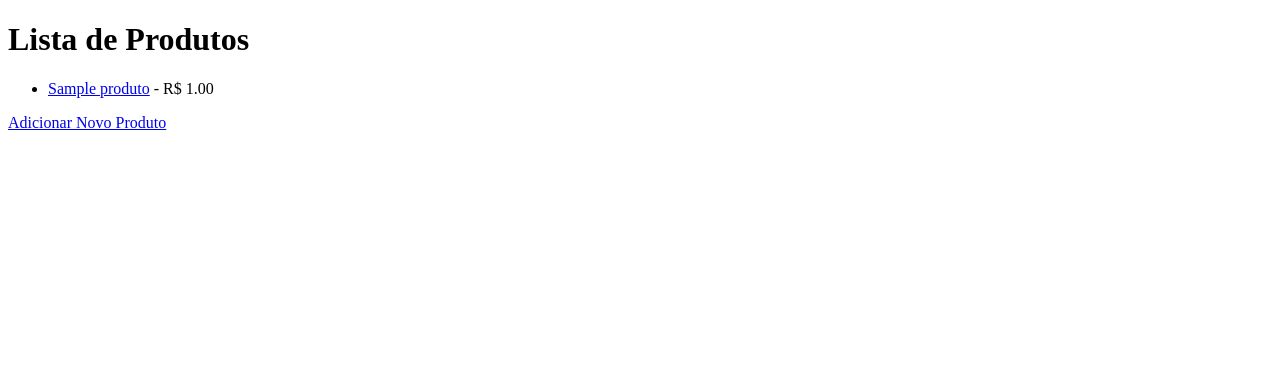
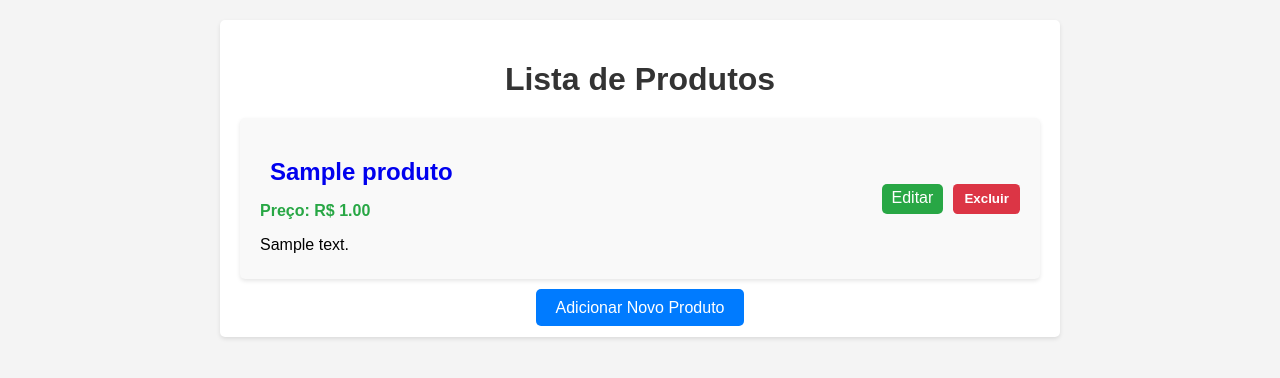
Before and after one commit to Pedro-Prado-Dev/Club_77, a Django app: page / in a window 1280 px wide. Shown: the top 378 px of the page. Run offline with Django 5.2, Linux system fonts and the light colour scheme; tables that the repository leaves empty hold one stand-in row (values such as "Sample post").

Commit message:
Product Crud Completed

```diff
--- a/club_77/club_77/urls.py
+++ b/club_77/club_77/urls.py
@@ -24,4 +24,7 @@ urlpatterns = [
     path('detalhes/<int:id>/', views.detalhes_produto, name='detalhes_produto'),
     path('adicionar/', views.adicionar_produto, name='adicionar_produto'),
     path('detalhes/<int:produto_id>/', views.detalhes_produto, name='detalhes_produto'),
+    path('editar/<int:produto_id>/', views.editar_produto, name='editar_produto'),
+    path('confirmar_exclusao/<int:produto_id>/', views.confirmar_exclusao, name='confirmar_exclusao'),
+    path('deletar/<int:produto_id>/', views.deletar_produto, name='deletar_produto'),
 ]
--- /dev/null
+++ b/club_77/produtos/static/produtos/styles_lista.css
@@ -0,0 +1,95 @@
+body {
+    font-family: Arial, sans-serif;
+    background-color: #f4f4f4;
+    margin: 0;
+    padding: 0;
+}
+
+.container {
+    max-width: 800px;
+    margin: 20px auto;
+    padding: 20px;
+    background-color: #fff;
+    border-radius: 5px;
+    box-shadow: 0 2px 4px rgba(0, 0, 0, 0.1);
+}
+
+h1 {
+    color: #333;
+    margin-bottom: 20px;
+    text-align: center;
+}
+
+.produto {
+    background-color: #f9f9f9;
+    border-radius: 5px;
+    box-shadow: 0 2px 4px rgba(0, 0, 0, 0.1);
+    padding: 20px;
+    margin-bottom: 20px;
+    display: flex;
+    justify-content: space-between;
+    align-items: center;
+}
+
+.produto h2 {
+    margin-bottom: 10px;
+}
+
+.produto p {
+    margin-bottom: 5px;
+}
+
+.produto a {
+    text-decoration: none;
+    padding: 5px 10px;
+    border-radius: 5px;
+}
+
+.produto .editar {
+    background-color: #28a745;
+    color: #fff;
+}
+
+.produto .editar:hover {
+    background-color: #218838;
+}
+
+.produto .excluir {
+    background-color: #dc3545;
+    color: #fff;
+    height: 2.2em;
+    border-radius: 0.35em;
+    width: 5em;
+    border: none;
+    font-weight: bold;
+}
+
+.produto .excluir:hover {
+    background-color: #c82333;
+}
+
+.produto .preco {
+    color: #28a745;
+    font-weight: bold;
+}
+
+.produto .botoes {
+    display: flex;
+    gap: 10px;
+}
+.adicionar-link {
+    margin-top: 20px;
+    text-align: center;
+}
+
+.adicionar-link a {
+    background-color: #007bff;
+    color: #fff;
+    text-decoration: none;
+    padding: 10px 20px;
+    border-radius: 5px;
+}
+
+.adicionar-link a:hover {
+    background-color: #0056b3;
+}
--- a/club_77/produtos/templates/produtos/lista_produtos.html
+++ b/club_77/produtos/templates/produtos/lista_produtos.html
@@ -1,19 +1,34 @@
-<!-- templates/produtos/lista_produtos.html -->
-
+{% load static %}
 <!DOCTYPE html>
 <html lang="en">
 <head>
     <meta charset="UTF-8">
     <meta name="viewport" content="width=device-width, initial-scale=1.0">
     <title>Lista de Produtos</title>
+    <link rel="stylesheet" type="text/css" href="{% static 'produtos/styles_lista.css' %}">
 </head>
 <body>
-    <h1>Lista de Produtos</h1>
-    <ul>
+    <div class="container">
+        <h1>Lista de Produtos</h1>
         {% for produto in produtos %}
-            <li><a href="{% url 'detalhes_produto' produto.id %}">{{ produto.nome }}</a> - R$ {{ produto.preco }}</li>
+            <div class="produto">
+                <div>
+                    <h2><a href="{% url 'detalhes_produto' produto.id %}">{{ produto.nome }}</a></h2>
+                    <p class="preco">Preço: R$ {{ produto.preco }}</p>
+                    <p>{{ produto.descricao }}</p>
+                </div>
+                <div class="botoes">
+                    <a href="{% url 'editar_produto' produto.id %}" class="editar">Editar</a>
+                    <form action="{% url 'deletar_produto' produto.id %}" method="get">
+                        {% csrf_token %}
+                        <button type="submit" class="excluir">Excluir</button>
+                    </form>
+                </div>
+            </div>
         {% endfor %}
-    </ul>
-    <a href="{% url 'adicionar_produto' %}">Adicionar Novo Produto</a>
+        <div class="adicionar-link">
+            <a href="{% url 'adicionar_produto' %}">Adicionar Novo Produto</a>
+        </div>
+    </div>
 </body>
 </html>
--- a/club_77/produtos/views.py
+++ b/club_77/produtos/views.py
@@ -1,7 +1,6 @@
 from django.shortcuts import render, get_object_or_404, redirect
 from .models import Produto
 from .forms import ProdutoForm
-
 
 
 def lista_produtos(request):
@@ -23,3 +22,30 @@ def adicionar_produto(request):
     else:
         form = ProdutoForm()
     return render(request, 'produtos/adicionar_produto.html', {'form': form})
+
+
+def editar_produto(request, produto_id):
+    produto = get_object_or_404(Produto, pk=produto_id)
+    if request.method == 'POST':
+        form = ProdutoForm(request.POST, instance=produto)
+        if form.is_valid():
+            form.save()
+            return redirect('lista_produtos')
+    else:
+        form = ProdutoForm(instance=produto)
+    return render(request, 'produtos/editar_produto.html', {'form': form})
+
+
+def confirmar_exclusao(request, produto_id):
+    produto = get_object_or_404(Produto, pk=produto_id)
+    if request.method == 'POST':
+        produto.delete()
+        return redirect('lista_produtos')
+    return render(request, 'produtos/confirmar_exclusao_produto.html', {'produto': produto})
+
+
+def deletar_produto(request, produto_id):
+    produto = get_object_or_404(Produto, pk=produto_id)
+    if request.method == 'GET':
+        return redirect('confirmar_exclusao', produto_id=produto_id)
+    return redirect('lista_produtos')
```
Also changed, not shown: club_77/produtos/static/produtos/styles_adicionar.css (added, +66 -0 lines), club_77/produtos/static/produtos/styles_confirmacao.css (added, +45 -0 lines), club_77/produtos/static/produtos/styles_detalhes.css (added, +49 -0 lines), club_77/produtos/static/produtos/styles_editar.css (added, +68 -0 lines), club_77/produtos/templates/produtos/adicionar_produto.html (+22 -9 lines), club_77/produtos/templates/produtos/confirmar_exclusao_produto.html (added, +21 -0 lines), club_77/produtos/templates/produtos/detalhes_produto.html (+15 -9 lines), club_77/produtos/templates/produtos/editar_produto.html (added, +23 -0 lines), club_77/produtos/static/produtos/styles.css (deleted).
